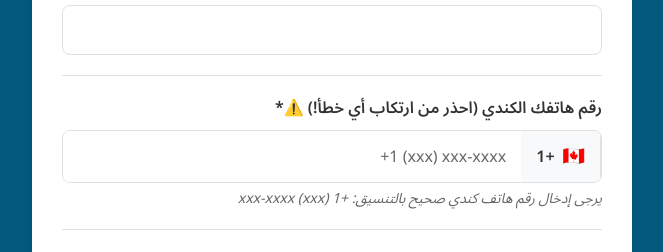
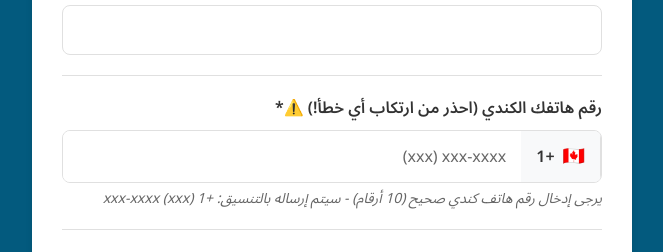
Before and after one commit to Nevyslanguage/Arab-Leadform, an Angular app: page / in a window 1280 px wide. Shown: the part 1240-1492 px from the top of the page, without its empty margins (308-971 px from the left). Built offline with nearby package versions, Linux system fonts and the light colour scheme.

Commit message:
Fix required changes

```diff
--- a/src/app/app.component.html
+++ b/src/app/app.component.html
@@ -109,9 +109,9 @@
           <span class="flag">🇨🇦</span>
           <span class="country-code">+1</span>
         </div>
-        <input type="tel" formControlName="phone" class="form-input english-input phone-number-input" placeholder="+1 (xxx) xxx-xxxx" (input)="formatPhoneNumber($event)" (blur)="leadForm.get('phone')?.markAsTouched()">
+        <input type="tel" formControlName="phone" class="form-input english-input phone-number-input" placeholder="(xxx) xxx-xxxx" (input)="formatPhoneNumber($event)" (blur)="leadForm.get('phone')?.markAsTouched()">
       </div>
-      <div class="form-note">يرجى إدخال رقم هاتف كندي صحيح بالتنسيق: +1 (xxx) xxx-xxxx</div>
+      <div class="form-note">يرجى إدخال رقم هاتف كندي صحيح (10 أرقام) - سيتم إرساله بالتنسيق: +1 (xxx) xxx-xxxx</div>
       <div *ngIf="hasFieldErrors('phone')" class="error-message">
         <span *ngFor="let error of getFieldErrors('phone')">{{ error }}</span>
       </div>
--- a/src/app/app.component.ts
+++ b/src/app/app.component.ts
@@ -411,17 +411,14 @@ export class AppComponent implements OnInit {
     // Remove all non-digit characters
     const phoneNumber = control.value.replace(/\D/g, '');
 
-    // Check if it's in the format +1 (xxx) xxx-xxxx (11 digits total with country code)
-    if (phoneNumber.length === 11 && phoneNumber.startsWith('1')) {
-      // Remove the country code to get the 10-digit Canadian number
-      const canadianNumber = phoneNumber.substring(1);
-
+    // Canadian phone numbers should be 10 digits (without country code)
+    if (phoneNumber.length === 10) {
       // Check if it starts with valid Canadian area codes
       const validAreaCodes = [
         '204', '226', '236', '249', '250', '263', '289', '306', '343', '354', '365', '367', '368', '382', '387', '403', '416', '418', '428', '431', '437', '438', '450', '468', '474', '506', '514', '519', '548', '579', '581', '584', '587', '604', '613', '639', '647', '672', '683', '705', '709', '742', '753', '778', '780', '782', '807', '819', '825', '867', '873', '879', '902', '905'
       ];
 
-      const areaCode = canadianNumber.substring(0, 3);
+      const areaCode = phoneNumber.substring(0, 3);
       if (validAreaCodes.includes(areaCode)) {
         return null; // Valid Canadian phone number
       }
@@ -439,13 +436,13 @@ export class AppComponent implements OnInit {
       value = value.substring(0, 10);
     }
 
-    // Format as +1 (xxx) xxx-xxxx
+    // Format as (xxx) xxx-xxxx (without +1 prefix in the input field)
     if (value.length >= 6) {
-      value = `+1 (${value.substring(0, 3)}) ${value.substring(3, 6)}-${value.substring(6, 10)}`;
+      value = `(${value.substring(0, 3)}) ${value.substring(3, 6)}-${value.substring(6, 10)}`;
     } else if (value.length >= 3) {
-      value = `+1 (${value.substring(0, 3)}) ${value.substring(3)}`;
+      value = `(${value.substring(0, 3)}) ${value.substring(3)}`;
     } else if (value.length > 0) {
-      value = `+1 (${value}`;
+      value = `(${value}`;
     }
 
     this.leadForm.get('phone')?.setValue(value, { emitEvent: false });
```
